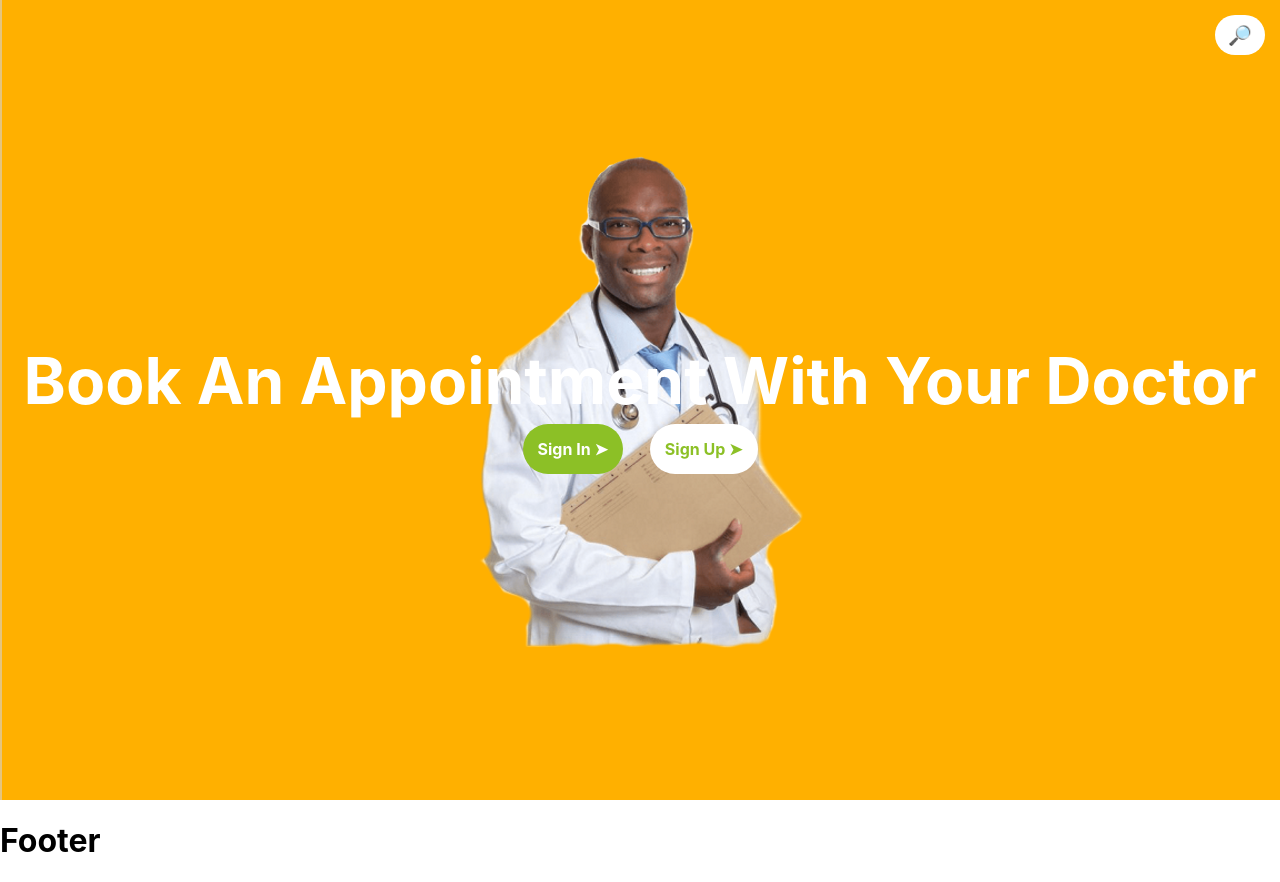
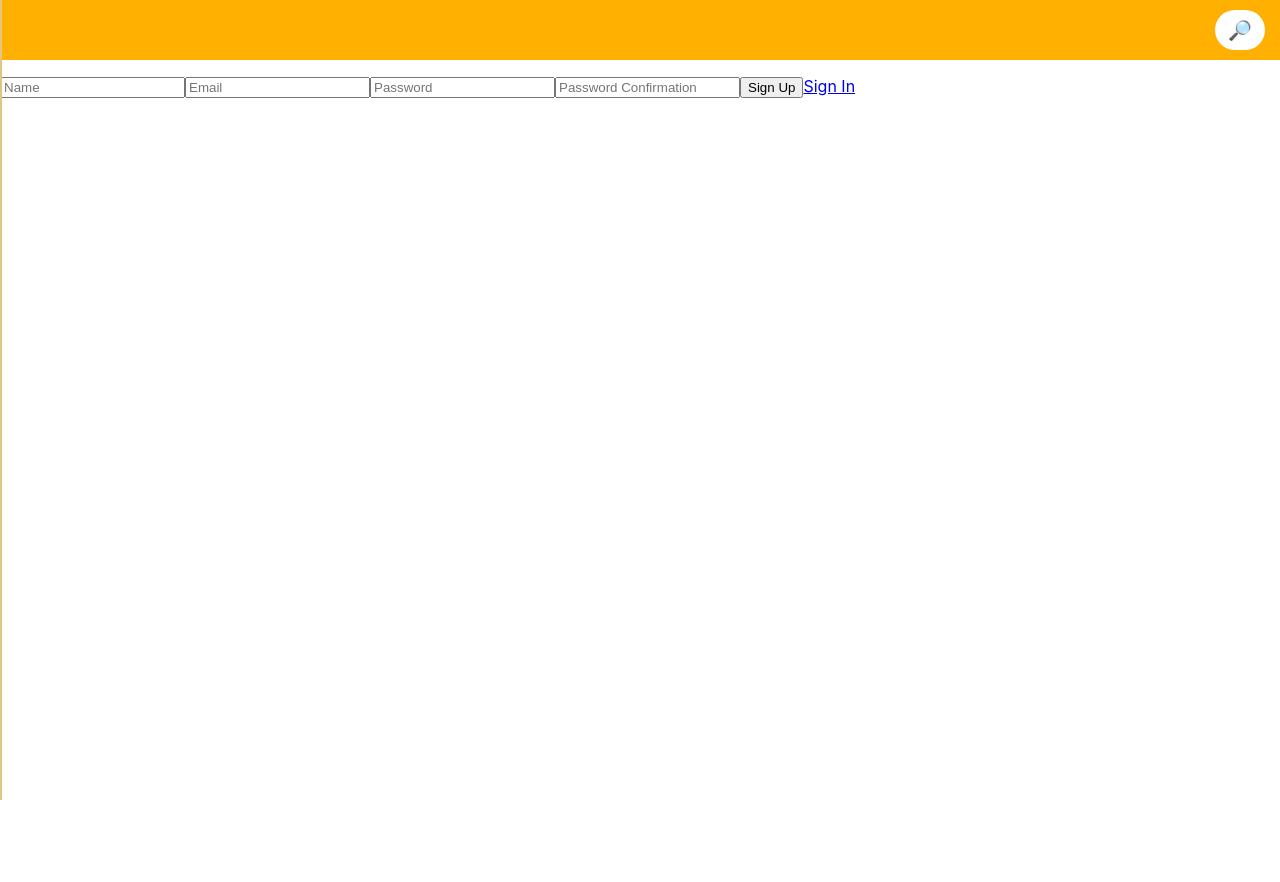
Before and after one commit to emmanuellmhango/book-an-appointment, a React (Create React App) app: page /signup in a window 1280 px wide. After the commit the page ends 800 px from the top, so only its background shows below. Built offline with nearby package versions, Linux system fonts and the light colour scheme.

Commit message:
Start sign up in front end

```diff
--- a/package.json
+++ b/package.json
@@ -6,8 +6,10 @@
     "@testing-library/jest-dom": "^5.16.5",
     "@testing-library/react": "^13.4.0",
     "@testing-library/user-event": "^13.5.0",
+    "axios": "^1.3.5",
     "react": "^18.2.0",
     "react-dom": "^18.2.0",
+    "react-router-dom": "^6.10.0",
     "react-scripts": "5.0.1",
     "web-vitals": "^2.1.4"
   },
--- a/src/App.js
+++ b/src/App.js
@@ -1,14 +1,22 @@
 import React from 'react';
+import { Routes, Route } from 'react-router-dom';
 import Header from './components/Header';
 import Body from './components/Body';
-import Footer from './components/Footer';
+// import Main from './components/Main';
+import SignIn from './components/SignIn';
+import SignUp from './components/SignUp';
+// import Footer from './components/Footer';
 
 function App() {
   return (
     <div className="App">
       <Header />
-      <Body />
-      <Footer />
+      <Routes>
+        <Route path="/" element={<Body />} />
+        {/* <Route path="/main" element={<Main />} /> */}
+        <Route path="/signin" element={<SignIn />} />
+        <Route path="/signup" element={<SignUp />} />
+      </Routes>
     </div>
   );
 }
--- a/src/components/Body.js
+++ b/src/components/Body.js
@@ -1,16 +1,17 @@
 /* eslint-disable jsx-quotes */
 import React from 'react';
+import { Link } from 'react-router-dom';
 
 const Body = () => (
   <header className="header">
     <span className="header-title">Book An Appointment With Your Doctor</span>
     <div className="header-book-btn-space">
       <span className="header-book-btn">
-        Sign In &#10148;
+        <Link to="/signin">Sign In</Link>
       </span>
       <span className="space">&nbsp;&nbsp;&nbsp;&nbsp;&nbsp;&nbsp;</span>
       <span className="header-book-btn-signup">
-        Sign Up &#10148;
+        <Link to="/signup">Sign Up</Link>
       </span>
     </div>
   </header>
--- /dev/null
+++ b/src/components/SignIn.js
@@ -0,0 +1,72 @@
+import React, { useState } from 'react';
+import axios from 'axios';
+import '../styles/signin.css';
+
+const SignInComponent = () => {
+  const [email, setEmail] = useState('');
+  const [password, setPassword] = useState('');
+  const [authToken, setAuthToken] = useState(null); // State to store authorization token
+  const [message, setMessage] = useState(''); // State to store the latest message
+
+  // Function to sign in
+  const handleSignIn = async () => {
+    try {
+      const response = await axios.post('http://localhost:3000/users/sign_in', {
+        user: {
+          email,
+          password,
+        },
+      });
+      // Handle successful sign-in
+      console.log('Sign in successful:', response.data);
+      // Extract authorization token from response and store it locally
+      const token = response.headers.authorization;
+      console.log(token);
+      setAuthToken(token);
+      // Update message state with the latest message from response
+      setMessage('Sign in successful' || '');
+      // Do something with the response or redirect to a new page
+    } catch (error) {
+      // Handle sign-in error
+      console.error('Sign in failed:', error);
+      setMessage('Sign in failed' || '');
+      // Do something with the error, such as showing an error message to the user
+    }
+  };
+
+  // Function to sign out
+  const handleSignOut = async () => {
+    try {
+      const response = await axios.delete('http://localhost:3000/users/sign_out', {
+        headers: {
+          Authorization: authToken,
+        },
+      });
+      // Handle successful sign-out
+      console.log('Sign out successful:', response.data);
+      // Update message state with the latest message from response
+      setMessage(response.data.message || '');
+    } catch (error) {
+      // Handle sign-out error
+      console.error('Sign out failed:', error);
+      // Update message state with the latest message from response
+      setMessage('Sign out failed' || '');
+    }
+  };
+
+  return (
+    <div className="sign-in-form">
+      {/* Render message */}
+      <p>{message}</p>
+      {/* Sign-in inputs */}
+      <input className="email" type="email" placeholder="Email" value={email} onChange={(e) => setEmail(e.target.value)} />
+      <input className="password" type="password" placeholder="Password" value={password} onChange={(e) => setPassword(e.target.value)} />
+      <button className="button" type="button" onClick={handleSignIn}>Sign In</button>
+
+      {/* Sign-out button */}
+      <button type="button" onClick={handleSignOut}>Sign Out</button>
+    </div>
+  );
+};
+
+export default SignInComponent;
--- /dev/null
+++ b/src/components/SignUp.js
@@ -0,0 +1,47 @@
+import React, { useState } from 'react';
+import axios from 'axios';
+import '../styles/signup.css';
+import { Link } from 'react-router-dom';
+
+const SignUpComponent = () => {
+  const [name, setName] = useState('');
+  const [email, setEmail] = useState('');
+  const [password, setPassword] = useState('');
+  const [passwordConfirmation, setPasswordConfirmation] = useState('');
+  const [message, setMessage] = useState('');
+
+  const handleSignUp = async () => {
+    try {
+      const response = await axios.post('http://localhost:3000/users', {
+        user: {
+          name,
+          email,
+          password,
+          password_confirmation: passwordConfirmation,
+        },
+      });
+      console.log('Sign up successful:', response.data);
+      // Update message state with the success message from response
+      setMessage(response.data.http_status.message || '');
+    } catch (error) {
+      console.error('Sign up failed:', error);
+      // Update message state with the error message from response
+      setMessage(error.response.data.http_status.errors || 'Sign up failed');
+    }
+  };
+
+  return (
+    <div className="sign-up-form">
+      {/* Render message */}
+      <p>{message}</p>
+      <input className="name" type="text" placeholder="Name" value={name} onChange={(e) => setName(e.target.value)} />
+      <input className="email" type="email" placeholder="Email" value={email} onChange={(e) => setEmail(e.target.value)} />
+      <input className="password" type="password" placeholder="Password" value={password} onChange={(e) => setPassword(e.target.value)} />
+      <input className="password-confirmation" type="password" placeholder="Password Confirmation" value={passwordConfirmation} onChange={(e) => setPasswordConfirmation(e.target.value)} />
+      <button className="button" type="button" onClick={handleSignUp}>Sign Up</button>
+      <Link to="/signin">Sign In</Link>
+    </div>
+  );
+};
+
+export default SignUpComponent;
--- a/src/index.js
+++ b/src/index.js
@@ -1,17 +1,12 @@
 import React from 'react';
 import ReactDOM from 'react-dom/client';
+import { BrowserRouter as Router } from 'react-router-dom';
 import './index.css';
 import App from './App';
-import reportWebVitals from './reportWebVitals';
 
 const root = ReactDOM.createRoot(document.getElementById('root'));
 root.render(
-  <React.StrictMode>
+  <Router>
     <App />
-  </React.StrictMode>,
+  </Router>,
 );
-
-// If you want to start measuring performance in your app, pass a function
-// to log results (for example: reportWebVitals(console.log))
-// or send to an analytics endpoint. Learn more: https://bit.ly/CRA-vitals
-reportWebVitals();
--- a/src/reportWebVitals.js
+++ /dev/null
@@ -1,15 +0,0 @@
-const reportWebVitals = (onPerfEntry) => {
-  if (onPerfEntry && onPerfEntry instanceof Function) {
-    import('web-vitals').then(({
-      getCLS, getFID, getFCP, getLCP, getTTFB,
-    }) => {
-      getCLS(onPerfEntry);
-      getFID(onPerfEntry);
-      getFCP(onPerfEntry);
-      getLCP(onPerfEntry);
-      getTTFB(onPerfEntry);
-    });
-  }
-};
-
-export default reportWebVitals;
--- /dev/null
+++ b/src/styles/main.css
@@ -0,0 +1,3 @@
+.main {
+  padding-top: 60px; /* Adjust the value to match the height of your header */
+}
--- /dev/null
+++ b/src/styles/signin.css
@@ -0,0 +1,3 @@
+.sign-in-form {
+  padding-top: 60px;
+}
--- /dev/null
+++ b/src/styles/signup.css
@@ -0,0 +1,3 @@
+.sign-up-form {
+  padding-top: 60px;
+}
--- a/src/styles/style.css
+++ b/src/styles/style.css
@@ -4,7 +4,7 @@ body {
 }
 
 .nav {
-  margin-top: 5px;
+  /* margin-top: 5px; */
   position: fixed;
   width: 100%;
 }
```
Also changed, not shown: src/App.css (+0 -36 lines), 1 other file (tests, documents, lock files or other folders).
